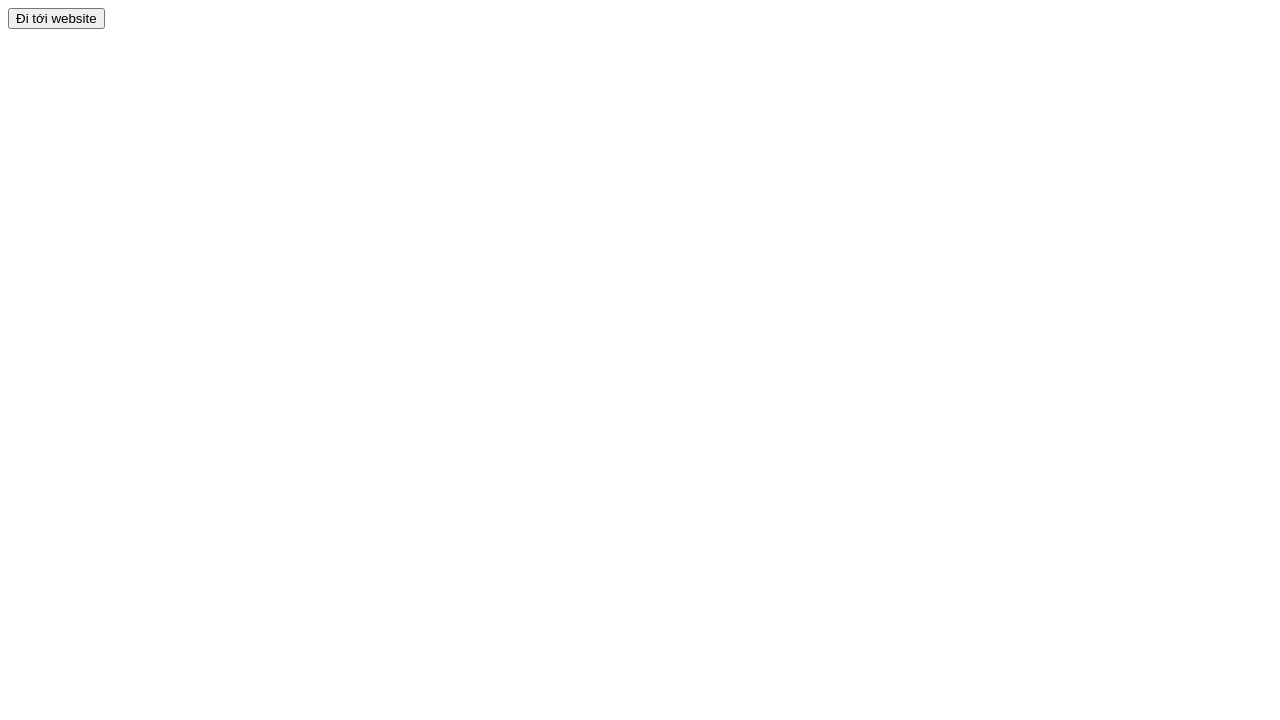
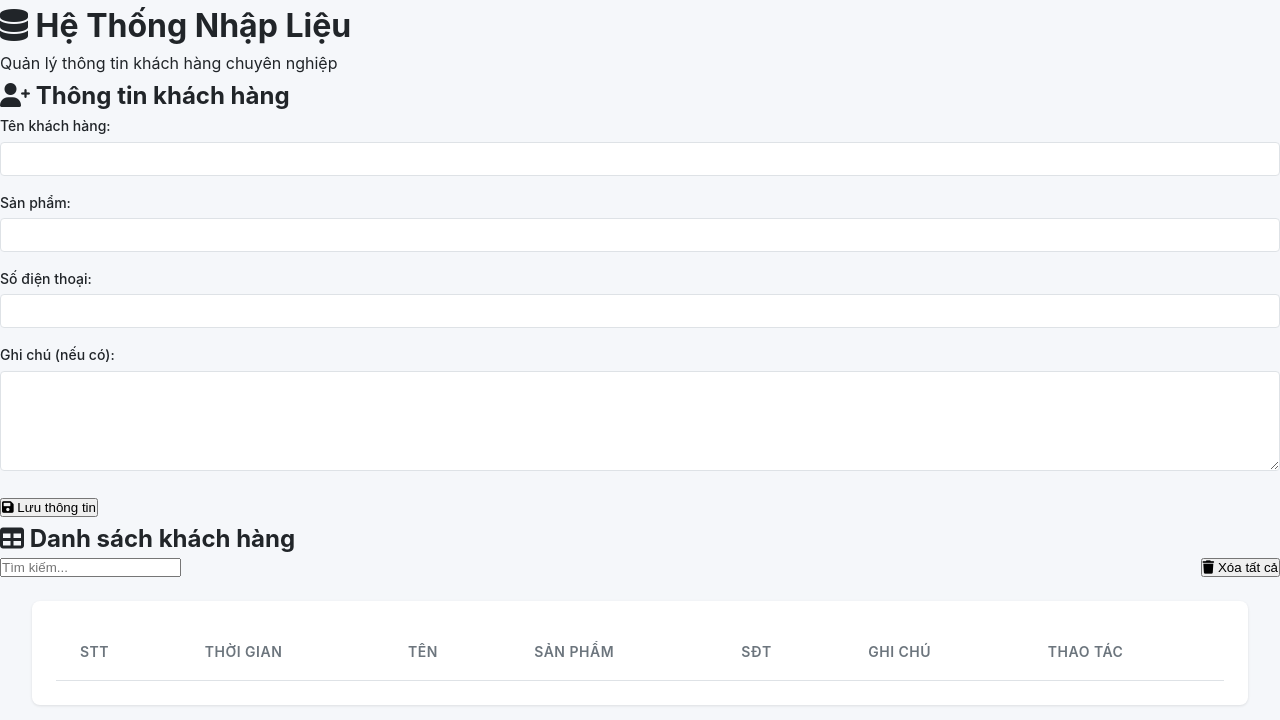
Before and after one commit to QuangNamTricker/quan-ly-du-lieu-data, a website: page index.html in a window 1280 px wide. Drawn offline with nearby package versions, Linux system fonts and the light colour scheme.

Commit message:
Update index.html

```diff
--- a/index.html
+++ b/index.html
@@ -1,14 +1,80 @@
-<!-- index.html -->
 <!DOCTYPE html>
-<html>
-<head><title>Redirect Test</title></head>
+<html lang="vi">
+<head>
+    <meta charset="UTF-8">
+    <meta name="viewport" content="width=device-width, initial-scale=1.0">
+    <title>Nhập Liệu Khách Hàng</title>
+    <link rel="stylesheet" href="styles/style.css">
+    <link href="https://fonts.googleapis.com/css2?family=Roboto:wght@300;400;500;700&display=swap" rel="stylesheet">
+    <link rel="stylesheet" href="https://cdnjs.cloudflare.com/ajax/libs/animate.css/4.1.1/animate.min.css">
+    <link rel="stylesheet" href="https://cdnjs.cloudflare.com/ajax/libs/font-awesome/6.0.0-beta3/css/all.min.css">
+</head>
 <body>
-  <button onclick="go()">Đi tới website</button>
+    <div class="container">
+        <header class="animate__animated animate__fadeInDown">
+            <h1><i class="fas fa-database"></i> Hệ Thống Nhập Liệu</h1>
+            <p>Quản lý thông tin khách hàng chuyên nghiệp</p>
+        </header>
 
-  <script>
-    function go() {
-      window.location.href = '/public';
-    }
-  </script>
+        <main>
+            <section class="form-section animate__animated animate__fadeInLeft">
+                <h2><i class="fas fa-user-plus"></i> Thông tin khách hàng</h2>
+                <form id="dataForm">
+                    <div class="form-group">
+                        <label for="name">Tên khách hàng:</label>
+                        <input type="text" id="name" required>
+                    </div>
+                    <div class="form-group">
+                        <label for="product">Sản phẩm:</label>
+                        <input type="text" id="product" required>
+                    </div>
+                    <div class="form-group">
+                        <label for="phone">Số điện thoại:</label>
+                        <input type="tel" id="phone" required>
+                        <div id="phoneError" class="error-message"></div>
+                    </div>
+                    <div class="form-group">
+                        <label for="note">Ghi chú (nếu có):</label>
+                        <textarea id="note" rows="3"></textarea>
+                    </div>
+                    <button type="submit" class="btn-submit">
+                        <i class="fas fa-save"></i> Lưu thông tin
+                    </button>
+                </form>
+            </section>
+
+            <section class="table-section animate__animated animate__fadeInRight">
+                <h2><i class="fas fa-table"></i> Danh sách khách hàng</h2>
+                <div class="table-controls">
+                    <input type="text" id="searchInput" placeholder="Tìm kiếm...">
+                    <button id="clearStorage" class="btn-clear">
+                        <i class="fas fa-trash"></i> Xóa tất cả
+                    </button>
+                </div>
+                <div class="table-container">
+                    <table id="dataTable">
+                        <thead>
+                            <tr>
+                                <th>STT</th>
+                                <th>Thời Gian</th>
+                                <th>Tên</th>
+                                <th>Sản Phẩm</th>
+                                <th>SĐT</th>
+                                <th>Ghi Chú</th>
+                                <th>Thao Tác</th>
+                            </tr>
+                        </thead>
+                        <tbody>
+                            <!-- Dữ liệu sẽ được thêm vào đây bằng JavaScript -->
+                        </tbody>
+                    </table>
+                </div>
+            </section>
+        </main>
+
+        <div id="notification" class="notification hidden"></div>
+    </div>
+
+    <script src="scripts/app.js"></script>
 </body>
 </html>
```
